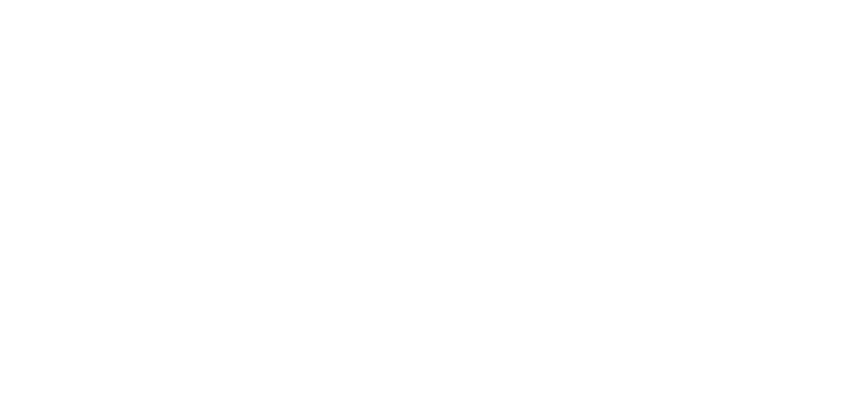
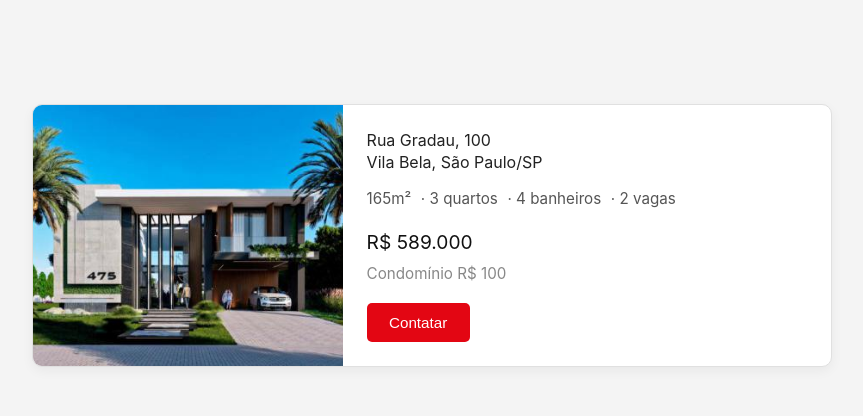
Before and after one commit to 917rafael/front-primeiro.lar-2, a Vue app: page /PaginaVendas in a window 1280 px wide. Before the commit this address had no page. Shown: the top 416 px of the page, without its empty margins (368-1231 px from the left). Built offline with nearby package versions, Linux system fonts and the light colour scheme.

Commit message:
feat: "Criação do component Anuncio.vue" #7

```diff
--- /dev/null
+++ b/src/components/Anuncio.vue
@@ -0,0 +1,134 @@
+<script>
+export default {
+  name: 'PropertyCard',
+};
+</script>
+
+<template>
+  <div class="property-card">
+    <div class="image-section">
+      <img src="@/assets/img/image.png" alt="Foto do imóvel" />
+    </div>
+
+    <div class="details-section">
+      <p class="address">
+        <strong>Rua Gradau, 100</strong><br />
+        Vila Bela, São Paulo/SP
+      </p>
+
+      <div class="info">
+        <span>165m²</span>
+        <span>· 3 quartos</span>
+        <span>· 4 banheiros</span>
+        <span>· 2 vagas</span>
+      </div>
+
+      <div class="price">
+        <strong>R$ 589.000</strong>
+        <p>Condomínio R$ 100</p>
+      </div>
+
+      <button class="contact-button">Contatar</button>
+    </div>
+  </div>
+</template>
+
+<style scoped>
+.property-card {
+  width: 100%;
+  max-width: 800px;
+  display: flex;
+  flex-wrap: wrap;
+  border: 1px solid #e0e0e0;
+  border-radius: 10px;
+  overflow: hidden;
+  margin: 1.5rem 0;
+  box-shadow: 0 4px 12px rgba(0, 0, 0, 0.05);
+  background-color: #fff;
+  transition: transform 0.2s;
+}
+
+.property-card:hover {
+  transform: translateY(-3px);
+}
+
+.image-section {
+  position: relative;
+  flex: 1 1 300px;
+  min-width: 300px;
+  max-width: 40%;
+}
+
+.image-section img {
+  width: 100%;
+  height: 100%;
+  object-fit: cover;
+  display: block;
+}
+
+.details-section {
+  flex: 1 1 60%;
+  padding: 1.5rem;
+  display: flex;
+  flex-direction: column;
+  justify-content: space-between;
+}
+
+.address {
+  font-size: 1rem;
+  color: #222;
+  margin-bottom: 0.8rem;
+  line-height: 1.4;
+}
+
+.info {
+  font-size: 0.95rem;
+  color: #555;
+  margin-bottom: 1rem;
+  display: flex;
+  flex-wrap: wrap;
+  gap: 0.6rem;
+}
+
+.price {
+  font-size: 1.2rem;
+  color: #111;
+  font-weight: bold;
+  margin-bottom: 1rem;
+}
+
+.price p {
+  font-size: 0.95rem;
+  color: #888;
+  font-weight: normal;
+  margin-top: 0.3rem;
+}
+
+.contact-button {
+  background-color: #e30613;
+  color: white;
+  padding: 0.7rem 1.4rem;
+  border: none;
+  border-radius: 5px;
+  font-size: 0.95rem;
+  cursor: pointer;
+  align-self: flex-start;
+  transition: background-color 0.3s ease;
+}
+
+.contact-button:hover {
+  background-color: #c10510;
+}
+
+/* Responsividade */
+@media (max-width: 768px) {
+  .property-card {
+    flex-direction: column;
+  }
+
+  .image-section, .details-section {
+    max-width: 100%;
+    flex: 1 1 100%;
+  }
+}
+</style>
--- a/src/router/index.js
+++ b/src/router/index.js
@@ -19,12 +19,16 @@
     //   name: 'Cadastro',
     //   component: () => import('../components/LoginECadastro/CadastroUsuario.vue'),
      },
-
      {
       path: '/LoginCadastro',
       name: 'login',
       component: () => import('../views/LoginCadastro.vue'),
      },
+     {
+      path: '/PaginaVendas',
+      name: 'Vendas',
+      component: () => import('../views/PagVendas.vue'),
+     },
   ],
 })
 
--- /dev/null
+++ b/src/views/PagVendas.vue
@@ -0,0 +1,34 @@
+<script>
+import Anuncio from '@/components/Anuncio.vue';
+
+export default {
+  components: {
+    Anuncio,
+  },
+};
+</script>
+
+<template>
+  <div class="container-anuncio">
+    <div class="alinha-direita">
+      <Anuncio />
+    </div>
+  </div>
+</template>
+
+<style scoped>
+.container-anuncio {
+  display: flex;
+  justify-content: flex-end; /* alinha tudo para a direita */
+  align-items: center;       /* centraliza verticalmente */
+  height: 100%;
+  width: 100%;
+  background-color: #f4f4f4;
+  padding: 5rem;
+}
+
+.alinha-direita {
+  width: 100%;
+  max-width: 800px;
+}
+</style>
```
